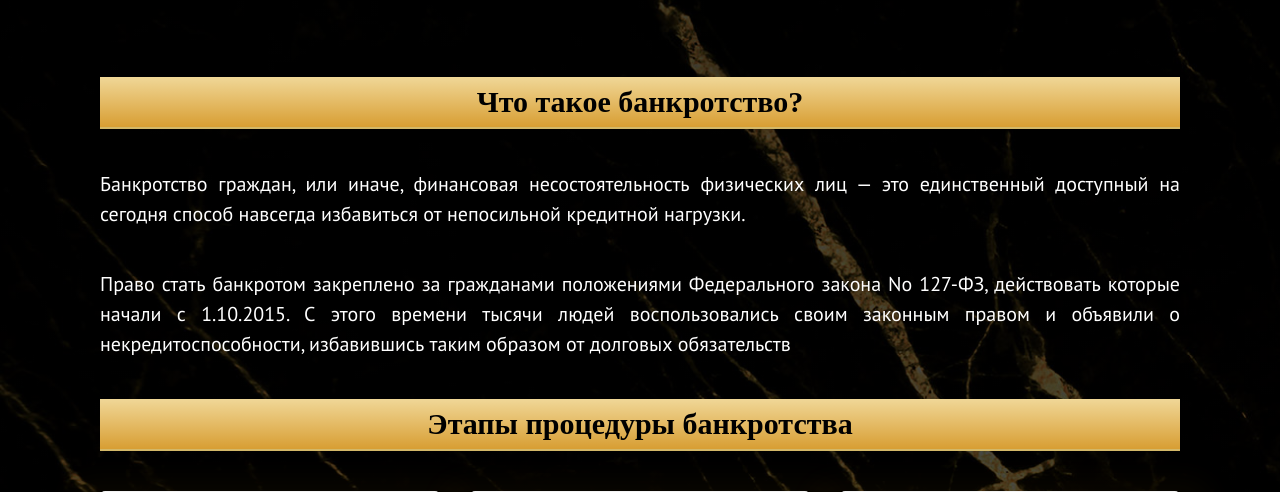
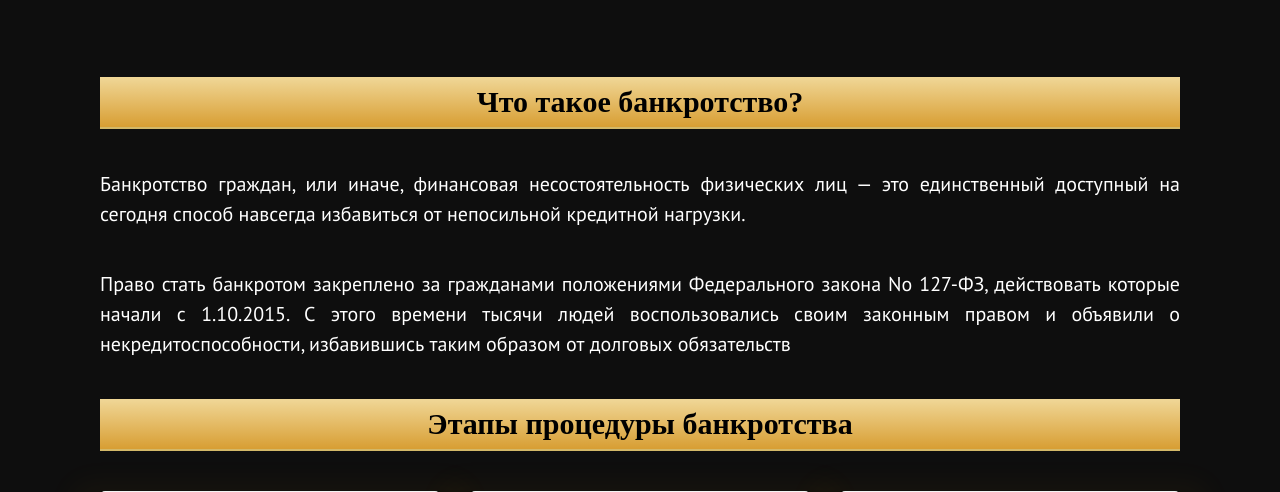
Before and after one commit to Rugaroo/law, a PHP site: page / in a window 1280 px wide. Shown: the part 977-1469 px from the top of the page. Run offline with PHP 8.4, Linux system fonts and the light colour scheme.

Commit message:
09,08 bg

```diff
--- a/css/style.css
+++ b/css/style.css
@@ -351,7 +351,7 @@ form {
 
 .stages {
   position: relative;
-  background: linear-gradient(rgba(0, 0, 0, 0.7), rgba(0, 0, 0, 0.7)), url(../img/shutterstock_625537535_copy.jpg);
+  /* background: linear-gradient(rgba(0, 0, 0, 0.7), rgba(0, 0, 0, 0.7)), url(../img/shutterstock_625537535_copy.jpg); */
   /* background: linear-gradient(rgba(0, 0, 0, 1), rgba(209, 209, 209, 0.5)), url(../img/depositphotos_40189775-stock-photo-yellow-abstract-background.jpg); */
   background-repeat: no-repeat;
   background-size: cover;
```
